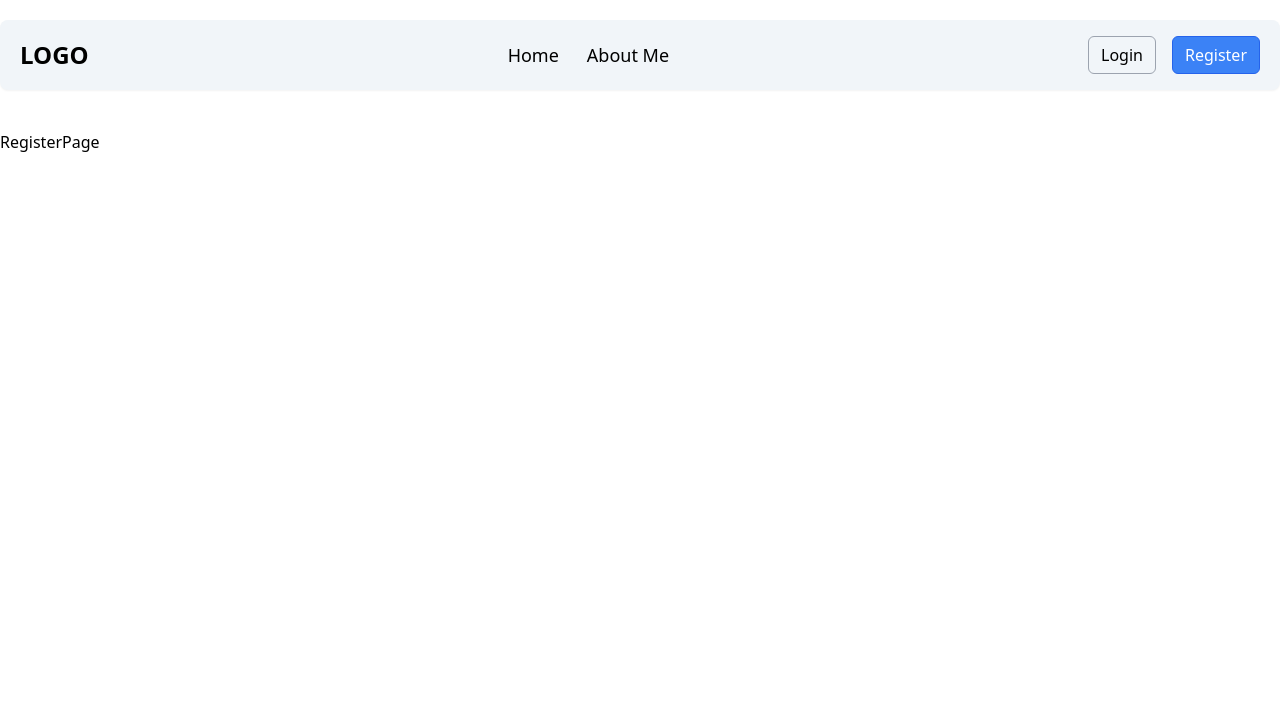
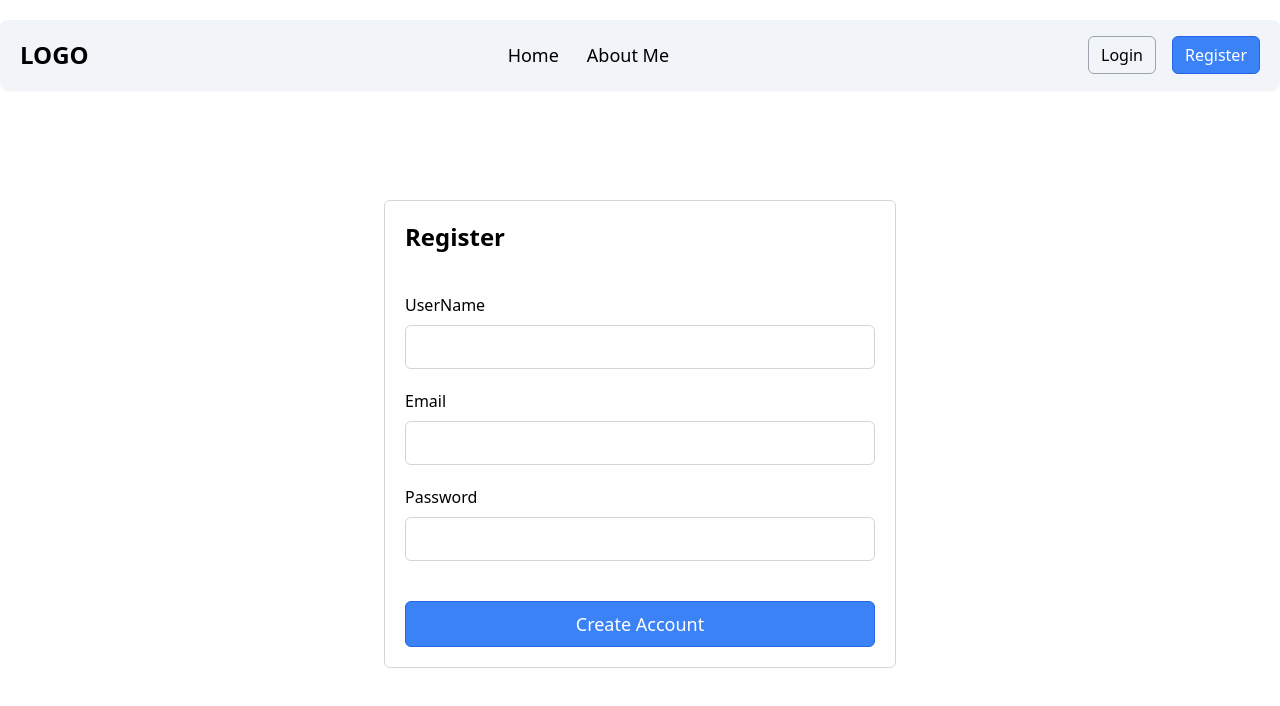
Before and after one commit to YerrouHamza/Authorization_App-MERN, a React (Vite) app in the folder UI/: page /register in a window 1280 px wide. Shown: the top 706 px of the page. Built offline with nearby package versions, Linux system fonts and the light colour scheme.

Commit message:
created demo cards for the login and register page

```diff
--- a/UI/src/views/homePage.tsx
+++ b/UI/src/views/homePage.tsx
@@ -1,5 +1,5 @@
 export default function HomePage() {
   return (
-    <div>HomePage</div>
+    <div>Welcome to the Home Page</div>
   )
 }
--- a/UI/src/views/loginPage.tsx
+++ b/UI/src/views/loginPage.tsx
@@ -1,5 +1,28 @@
+import Button from "../components/button";
+import Card from "../components/card";
+import TextInput from "../components/textInput";
+
 export default function LoginPage() {
   return (
-    <div>LoginPage</div>
+    <div className="flex justify-center items-center h-4/5">
+      <Card className="space-y-10" title="Login">
+        <form className="space-y-5">
+          <TextInput
+            type="text"
+            label="UserName"
+            value=""
+            onChange={() => ''}
+          />
+          <TextInput
+            type="password"
+            label="Password"
+            value=""
+            onChange={() => ''}
+          />
+        </form>
+
+        <Button variant="primary" className="w-full py-2 text-lg">Login</Button>
+      </Card>
+    </div>
   )
 }
--- a/UI/src/views/registerPage.tsx
+++ b/UI/src/views/registerPage.tsx
@@ -1,5 +1,34 @@
+import Button from "../components/button";
+import Card from "../components/card";
+import TextInput from "../components/textInput";
+
 export default function RegisterPage() {
   return (
-    <div>RegisterPage</div>
+    <div className="flex justify-center items-center h-4/5">
+      <Card className="space-y-10" title="Register">
+        <form className="space-y-5">
+          <TextInput
+            type="text"
+            label="UserName"
+            value=""
+            onChange={() => ''}
+          />
+          <TextInput
+            type="email"
+            label="Email"
+            value=""
+            onChange={() => ''}
+          />
+          <TextInput
+            type="password"
+            label="Password"
+            value=""
+            onChange={() => ''}
+          />
+        </form>
+
+        <Button variant="primary" className="w-full py-2 text-lg">Create Account</Button>
+      </Card>
+    </div>
   )
 }
```
